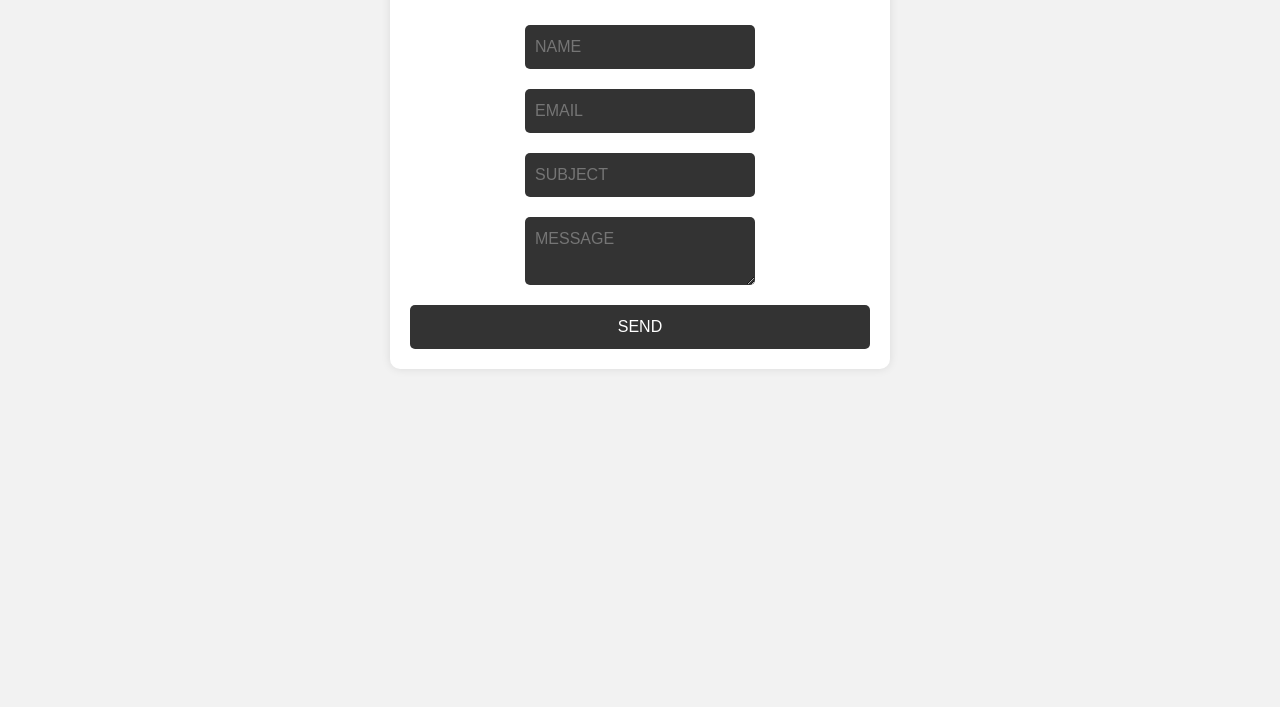
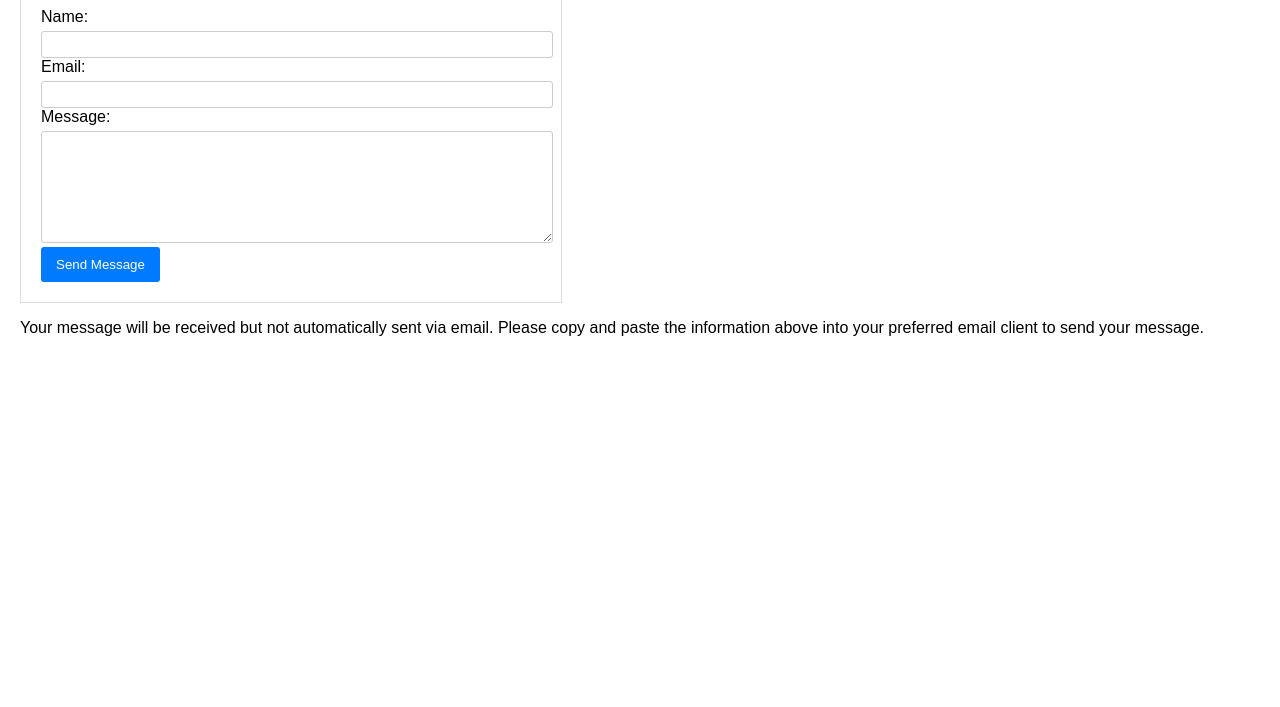
Before and after one commit to speedyfriend67/Contact-form-test-2, a plain HTML site: page index.html in a window 1280 px wide. Shown: the part 93-800 px from the top of the page. Drawn offline with nearby package versions, Linux system fonts and the light colour scheme.

Commit message:
Update index.html

```diff
--- a/index.html
+++ b/index.html
@@ -1,157 +1,54 @@
 <!DOCTYPE html>
 <html lang="en">
 <head>
-    <meta charset="UTF-8">
-    <meta http-equiv="X-UA-Compatible" content="IE=edge">
-    <meta name="viewport" content="width=device-width, initial-scale=1.0">
-    <!-- Bootstrap link -->
-    <link rel="stylesheet" href="https://maxcdn.bootstrapcdn.com/bootstrap/4.5.2/css/bootstrap.min.css">
-    <!-- <link rel="stylesheet" href="style.css"> -->
-    <title>Contact Form</title>
+  <meta charset="UTF-8">
+  <meta name="viewport" content="width=device-width, initial-scale=1.0">
+  <title>Contact Form</title>
+  <style>
+    /* Basic styling for the form */
+    body {
+      font-family: sans-serif;
+      margin: 20px;
+    }
+    form {
+      width: 500px;
+      border: 1px solid #ddd;
+      padding: 20px;
+    }
+    label {
+      display: block;
+      margin-bottom: 5px;
+    }
+    input, textarea {
+      width: 100%;
+      padding: 5px;
+      border: 1px solid #ccc;
+      border-radius: 3px;
+    }
+    textarea {
+      height: 100px;
+    }
+    button {
+      background-color: #007bff;
+      color: #fff;
+      padding: 10px 15px;
+      border: none;
+      border-radius: 3px;
+      cursor: pointer;
+    }
+  </style>
 </head>
 <body>
-
-    <style>
-        body {
-            background-color: #f2f2f2;
-            font-family: Arial, Helvetica, sans-serif;
-        }
-        .container {
-            background-color: #fff;
-            width: 500px;
-            margin-top: 20px;
-            /* margin: 0 auto; */
-            padding: 20px;
-            border-radius: 10px;
-            box-shadow: 0 0 10px rgba(0, 0, 0, 0.1);
-        }
-        .contact-box form {
-            display: flex;
-            flex-direction: column;
-            justify-content: center;
-            align-items: center;
-        }
-
-        .container h1 {
-            text-align: center;
-            text-transform: uppercase;
-            color: #333;
-        }
-        .container form {
-            margin-top: 20px;
-        }
-        .container form .form-control {
-            width: 100%;
-            padding: 10px;
-            margin-bottom: 10px;
-            border: 1px solid #ccc;
-            border-radius: 5px;
-        }
-        .container form .form-control:focus {
-            outline: none;
-            border-color: #333;
-        }
-        .container form .form-control.error {
-            border-color: #f00;
-        }
-        .container form .error-text {
-            color: #f00;
-            font-size: 12px;
-        }
-        .container form .btn {
-            width: 100%;
-            padding: 10px;
-            margin-top: 20px;
-            border: none;
-            border-radius: 5px;
-            background-color: #333;
-            color: #fff;
-            cursor: pointer;
-            font-size: 16px;
-            text-transform: uppercase;
-        }
-        .container form .btn:hover {
-            background-color: #555;
-        }
-        .container form .success-text {
-            color: #0f0;
-            font-size: 12px;
-        }
-
-        form input[type="text"],textarea,
-        #sub{
-            background-color: #333;
-            color: #fff;
-            cursor: pointer;
-            font-size: 16px;
-            text-transform: uppercase;
-            width: 50%;
-            padding: 10px;
-            margin-top: 20px;
-            border: none;
-            border-radius: 5px;
-        }
-        #sub:hover{
-            background-color: #555;
-        }
-        /* Success message div  */
-        #successmsg, #errormsg{
-            margin-top: 10px;
-        }
-
-        @media (max-width: 500px) {
-            .container {
-                width: 100%;
-            }
-        }
-
-    </style>
-    <div class="container">
-        <div class="contact-box">
-
-                <center><h2>Contact Us</h2></center>
-                <form name="submit-to-google-sheet">
-                    <input type="text" class="field" placeholder="Name" name="name" required>
-                    <input type="text" class="field" placeholder="Email" name="email" required>
-                    <input type="text" class="field" placeholder="Subject" id="sub" name ="subject" required>
-                    <textarea placeholder="Message" class="field" name="message" required></textarea>
-                    <input type="submit" class="btn" value="Send">
-
-                </form>
-        </div>
-
-
-
-        <div id="successmsg" hidden><div class="alert alert-success">
-            <strong>Success!</strong> Your message has been sent.
-                          </div></div>
-
-
-    <div id="errormsg" hidden><div class="alert alert-danger">
-                            <strong>Error!</strong> There was an error sending your message.
-                                          </div></div>
-
-                    </div>
-    <script>
-        const scriptURL = 'https://script.google.com/macros/s/AKfycbyJekf24Ul5OLqzN5p5GuopqYf2eUp6o9h6i4SEISCxOrTU1CEVNbu9Fg66JhN4PiIK/exec'
-        const form = document.forms['submit-to-google-sheet'];
-        const successmsg=document.getElementById('successmsg');
-        const errormsg=document.getElementById('errormsg');
-        form.addEventListener('submit', e => {
-          e.preventDefault()
-          fetch(scriptURL, { method: 'POST', body: new FormData(form)})
-            .then(response => console.log('Success!', response),
-            //show success message
-            successmsg.hidden=false
-            )
-            .catch(error => errormsg.hidden=false)
-            //show error message
-
-
-            form.reset();
-})
-
-      </script>
+  <h1>Contact Form</h1>
+  <form action="#">
+    <label for="name">Name:</label>
+    <input type="text" id="name" name="name" required>
+    <label for="email">Email:</label>
+    <input type="email" id="email" name="email" required>
+    <label for="message">Message:</label>
+    <textarea id="message" name="message" required></textarea>
+    <button type="submit">Send Message</button>
+  </form>
+  <p>Your message will be received but not automatically sent via email. Please copy and paste the information above into your preferred email client to send your message.</p>
 </body>
-
 </html>
```
